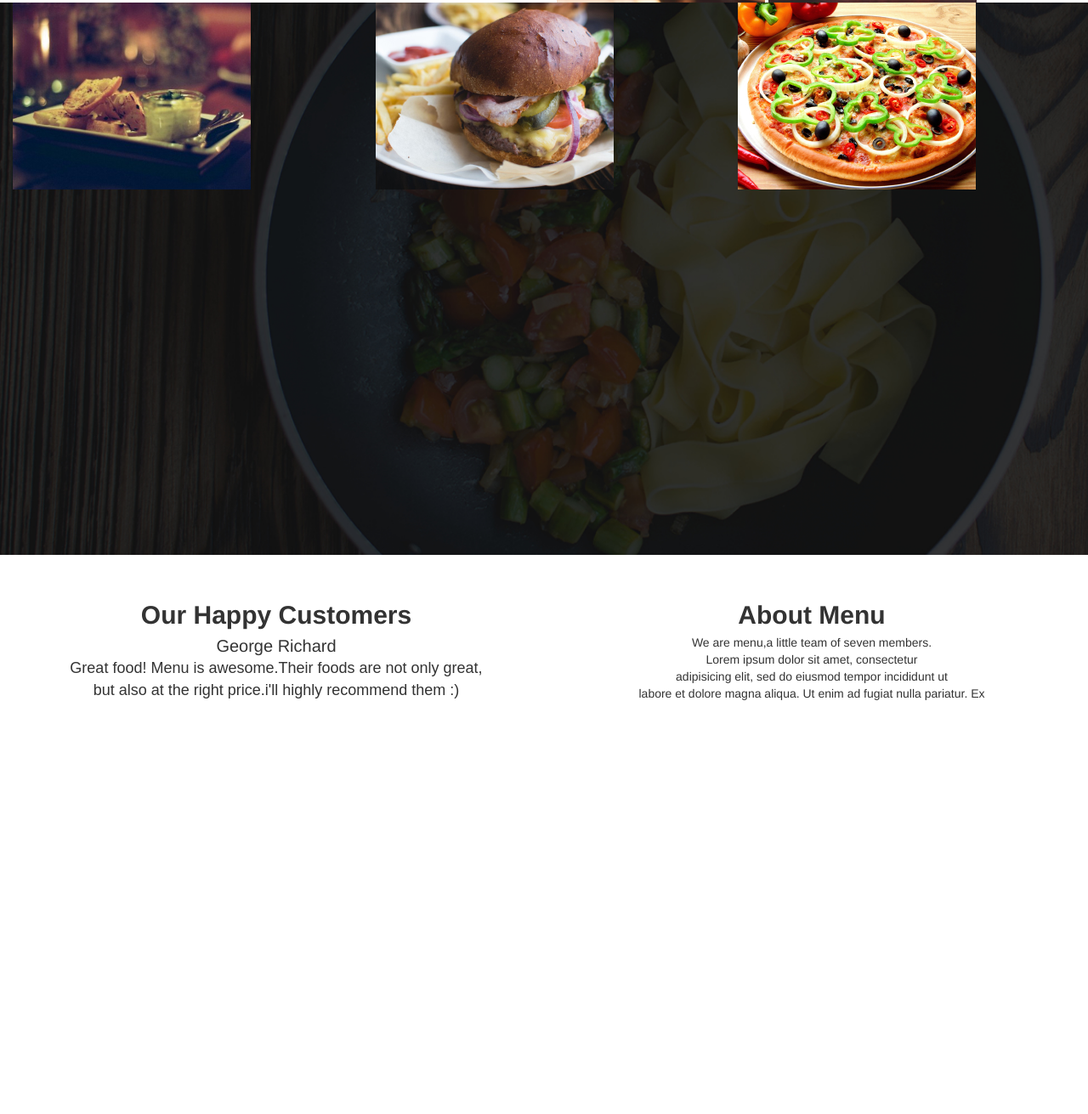
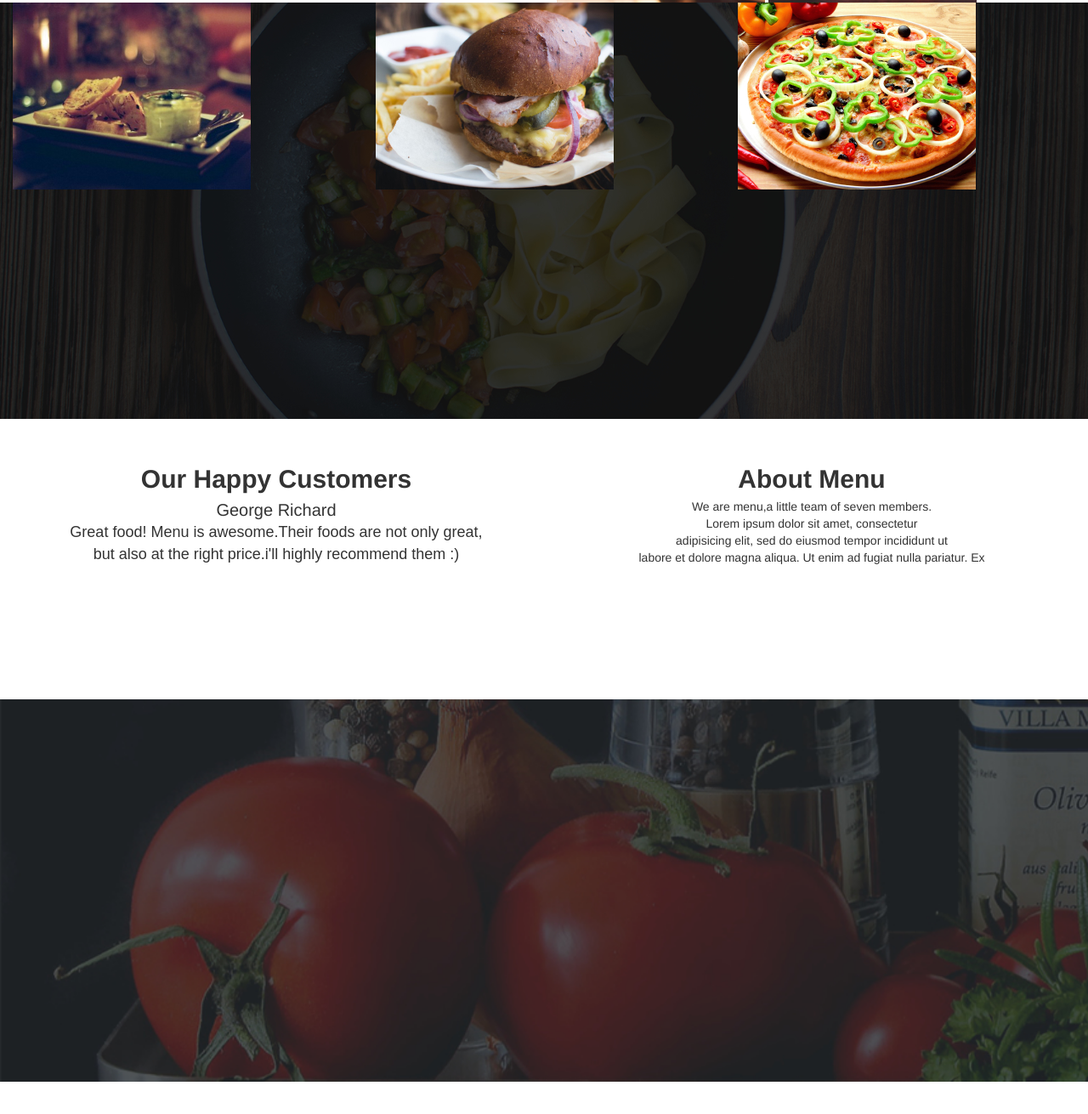
Before and after one commit to JKimani77/Anita-Kitchen-Menu, a plain HTML site: page index.html in a window 1280 px wide. Shown: the part 1586-2897 px from the top of the page at 85% size. Drawn offline with nearby package versions, Linux system fonts and the light colour scheme.

Commit message:
adds background'subscribe' image

```diff
--- a/css/styles.css
+++ b/css/styles.css
@@ -33,6 +33,7 @@ p{
   background-image: url("../images/foodtop/breakfast.jpg");
   padding: 70px;
   color:white;
+
 }
 
 .lunch{
@@ -110,8 +111,8 @@ h7{
 }
 .middle{
   background-image:url("../images/backgrounds/foodsBg.jpg");
-  background-size: cover;
-  height: 650px;
+  background-size: contain;
+  height: 490px;
 }
 .menu{
   background-color: white;
@@ -127,3 +128,8 @@ border-color: green;
 margin: 10px;
 
 }
+.vava{
+  background-image:url("../images/backgrounds/subscribe.jpg");
+  background-size: cover;
+  height: 450px;
+}
--- a/index.html
+++ b/index.html
@@ -134,6 +134,25 @@
                   </p12>
                 </div>
                </div>
+<br>
+<br>
+<br>
+<br>
+<br>
+<br>
+<br>
+<br>
+<br>
+<br>
+<br>
+<br>
+<br>
+<br>
+
+
+               <div class="vava">
+
+               </div>
 
 
 
```
